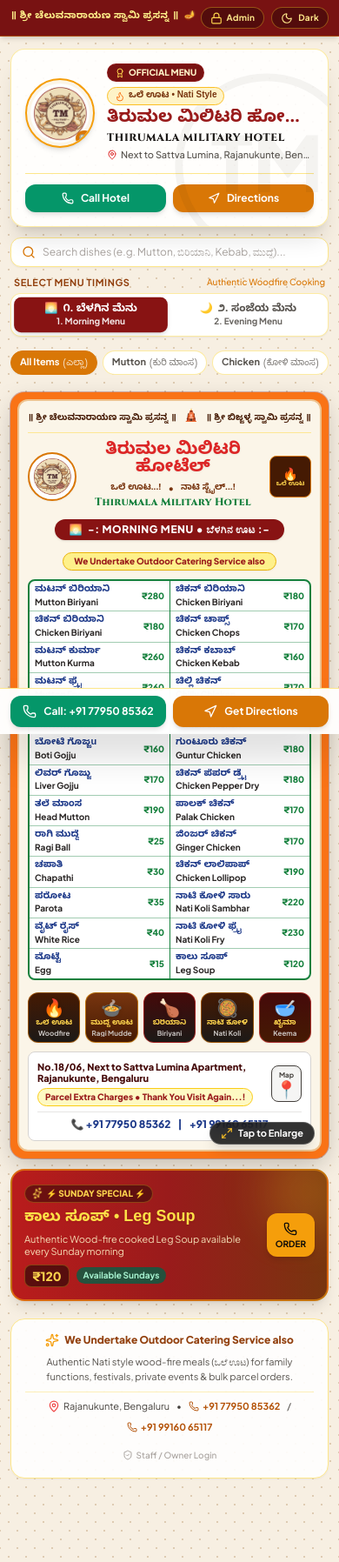
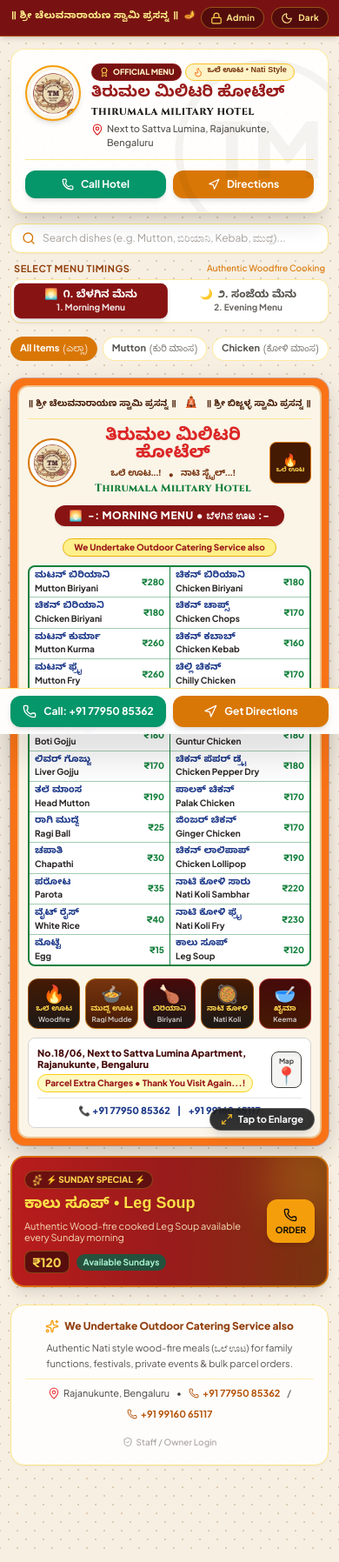
Before and after one commit to pruthwik-gowda/Thirumala-Military-Hotel, a React (Vite) app: page / in a window 390 px wide. Shown: the whole page at 87% size. Built offline with nearby package versions, Linux system fonts and the light colour scheme; a web font is replaced by a local one.

Commit message:
Fix mobile responsiveness: eliminate hotel name truncation and make all phone numbers direct Indian tel links

```diff
--- a/src/components/BrandHero.jsx
+++ b/src/components/BrandHero.jsx
@@ -14,47 +14,47 @@
         </svg>
       </div>
 
-      <div className="flex items-center gap-3.5 relative">
+      <div className="flex items-start sm:items-center gap-3 sm:gap-3.5 relative">
 
         {/* Exact Circular TM Seal Emblem */}
         <button
           onClick={onOpenEmblemView}
-          className="cursor-pointer shrink-0 group text-left relative focus:outline-none focus:ring-2 focus:ring-amber-500 rounded-full"
+          className="cursor-pointer shrink-0 group text-left relative focus:outline-none focus:ring-2 focus:ring-amber-500 rounded-full mt-0.5 sm:mt-0"
           title="Click to view full hotel seal"
         >
-          <div className="w-20 h-20 sm:w-22 sm:h-22 rounded-full border-2 border-amber-500 bg-[#fbf5e8] shadow-md group-hover:scale-105 transition-transform flex items-center justify-center p-1 relative overflow-hidden">
+          <div className="w-16 h-16 sm:w-20 sm:h-20 rounded-full border-2 border-amber-500 bg-[#fbf5e8] shadow-md group-hover:scale-105 transition-transform flex items-center justify-center p-1 relative overflow-hidden">
             <img
               src="/logo-tm.png"
               alt="Thirumala Military Hotel Emblem"
               className="w-full h-full object-contain rounded-full"
             />
-            <span className="absolute bottom-0 right-0 bg-amber-600 text-white rounded-full p-1 text-[10px] shadow leading-none" title="Expand">🔍</span>
+            <span className="absolute bottom-0 right-0 bg-amber-600 text-white rounded-full p-0.5 sm:p-1 text-[8px] sm:text-[10px] shadow leading-none" title="Expand">🔍</span>
           </div>
         </button>
 
         {/* Hotel Details */}
         <div className="flex-1 min-w-0">
-          <div className="flex items-center gap-1.5 flex-wrap">
-            <span className="bg-[#781212] text-amber-100 text-[10px] font-extrabold uppercase px-2 py-0.5 rounded-full border border-red-800/60 shadow-sm flex items-center gap-1">
+          <div className="flex items-center gap-1 sm:gap-1.5 flex-wrap">
+            <span className="bg-[#781212] text-amber-100 text-[9px] sm:text-[10px] font-extrabold uppercase px-2 py-0.5 rounded-full border border-red-800/60 shadow-sm flex items-center gap-1">
               <Award className="w-3 h-3 text-amber-300" />
               <span>Official Menu</span>
             </span>
-            <span className="bg-amber-100 dark:bg-amber-950/80 text-amber-900 dark:text-amber-300 border border-amber-400 dark:border-amber-600/40 text-[10px] font-bold px-2 py-0.5 rounded-full kannada-text flex items-center gap-1">
+            <span className="bg-amber-100 dark:bg-amber-950/80 text-amber-900 dark:text-amber-300 border border-amber-400 dark:border-amber-600/40 text-[9px] sm:text-[10px] font-bold px-2 py-0.5 rounded-full kannada-text flex items-center gap-1">
               <Flame className="w-3 h-3 text-orange-500" />
               <span>ಒಲೆ ಊಟ • Nati Style</span>
             </span>
           </div>
 
-          <h1 className="text-xl sm:text-2xl font-black text-red-800 dark:text-amber-400 kannada-text leading-tight mt-1 truncate">
+          <h1 className="text-lg sm:text-2xl font-black text-red-800 dark:text-amber-400 kannada-text leading-snug mt-1 break-words">
             {HOTEL_INFO.kannadaName}
           </h1>
-          <h2 className="text-xs sm:text-sm font-extrabold text-stone-900 dark:text-stone-200 serif-text uppercase tracking-wider">
+          <h2 className="text-[11px] sm:text-xs md:text-sm font-extrabold text-stone-900 dark:text-stone-200 serif-text uppercase tracking-wider leading-snug break-words">
             {HOTEL_INFO.englishName}
           </h2>
 
-          <p className="text-[11px] text-stone-600 dark:text-stone-400 font-medium flex items-center gap-1 mt-1 truncate">
-            <MapPin className="w-3 h-3 text-red-600 shrink-0" />
-            <span className="truncate">Next to Sattva Lumina, Rajanukunte, Bengaluru</span>
+          <p className="text-[11px] sm:text-xs text-stone-600 dark:text-stone-400 font-medium flex items-start gap-1 mt-1 leading-snug break-words">
+            <MapPin className="w-3.5 h-3.5 text-red-600 shrink-0 mt-0.5" />
+            <span>Next to Sattva Lumina, Rajanukunte, Bengaluru</span>
           </p>
         </div>
       </div>
--- a/src/components/FooterInfo.jsx
+++ b/src/components/FooterInfo.jsx
@@ -22,23 +22,23 @@
             <span>Rajanukunte, Bengaluru</span>
           </span>
           <span>•</span>
-          <button
-            onClick={() => onCopyPhone(HOTEL_INFO.phones[0])}
+          <a
+            href={`tel:${HOTEL_INFO.telPhones ? HOTEL_INFO.telPhones[0] : '+917795085362'}`}
             className="text-amber-700 dark:text-amber-400 font-bold hover:underline flex items-center gap-1"
-            title="Click to copy"
+            title="Click to call"
           >
             <Phone className="w-3 h-3" />
             <span>{HOTEL_INFO.phones[0]}</span>
-          </button>
+          </a>
           <span>/</span>
-          <button
-            onClick={() => onCopyPhone(HOTEL_INFO.phones[1])}
+          <a
+            href={`tel:${HOTEL_INFO.telPhones ? HOTEL_INFO.telPhones[1] : '+919916065117'}`}
             className="text-amber-700 dark:text-amber-400 font-bold hover:underline flex items-center gap-1"
-            title="Click to copy"
+            title="Click to call"
           >
             <Phone className="w-3 h-3" />
             <span>{HOTEL_INFO.phones[1]}</span>
-          </button>
+          </a>
         </div>
 
         {/* Subtle Admin Link */}
--- a/src/components/PosterBoard.jsx
+++ b/src/components/PosterBoard.jsx
@@ -186,10 +186,22 @@
           </div>
 
           {/* Phone numbers */}
-          <div className="pt-1.5 border-t border-stone-200 flex items-center justify-center gap-2 text-xs sm:text-sm font-black text-[#1e3a8a]">
-            <span>📞 {HOTEL_INFO.phones[0]}</span>
+          <div className="pt-1.5 border-t border-stone-200 flex items-center justify-center gap-2 text-[11px] sm:text-xs font-black text-[#1e3a8a] flex-wrap">
+            <a
+              href={`tel:${HOTEL_INFO.telPhones ? HOTEL_INFO.telPhones[0] : '+917795085362'}`}
+              onClick={(e) => e.stopPropagation()}
+              className="hover:underline hover:text-blue-700"
+            >
+              📞 {HOTEL_INFO.phones[0]}
+            </a>
             <span>|</span>
-            <span>{HOTEL_INFO.phones[1]}</span>
+            <a
+              href={`tel:${HOTEL_INFO.telPhones ? HOTEL_INFO.telPhones[1] : '+919916065117'}`}
+              onClick={(e) => e.stopPropagation()}
+              className="hover:underline hover:text-blue-700"
+            >
+              {HOTEL_INFO.phones[1]}
+            </a>
           </div>
         </div>
 
```
